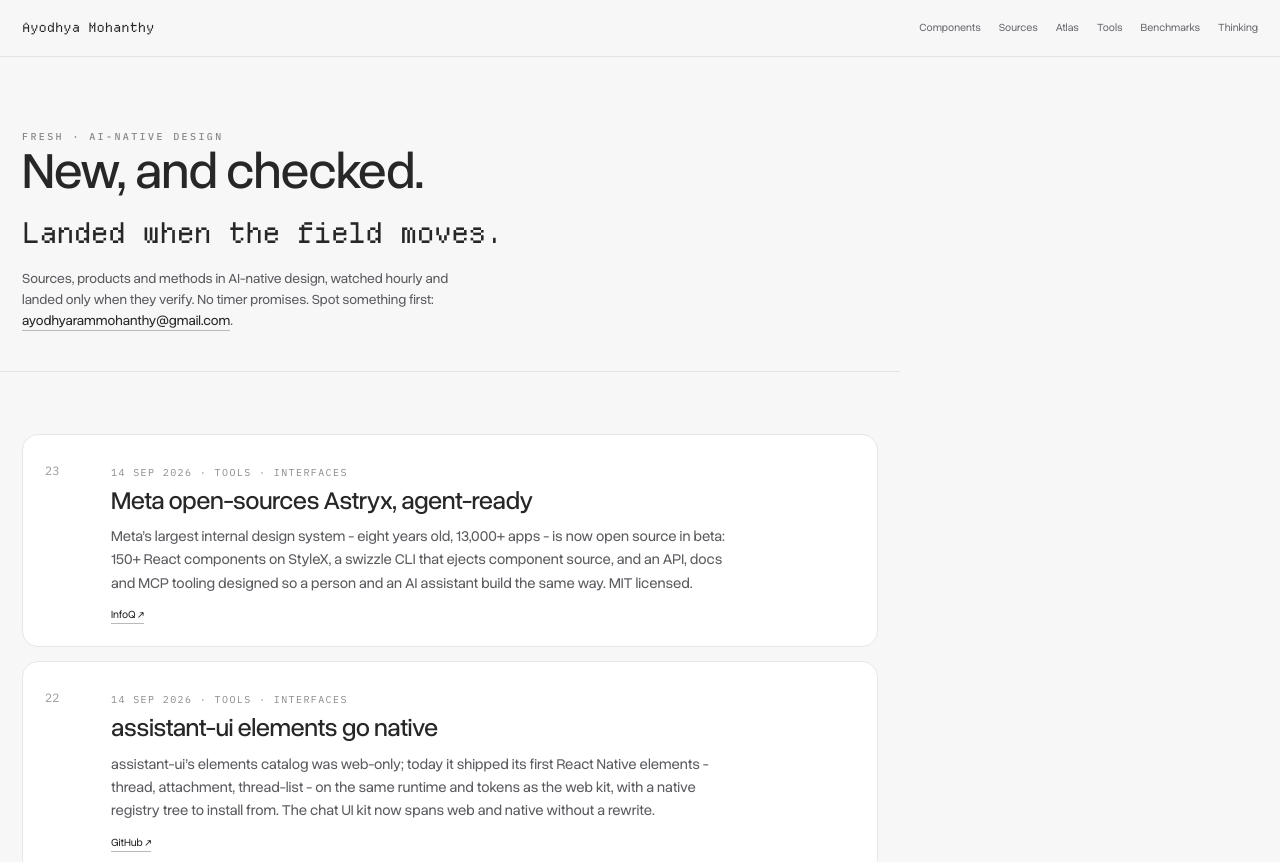
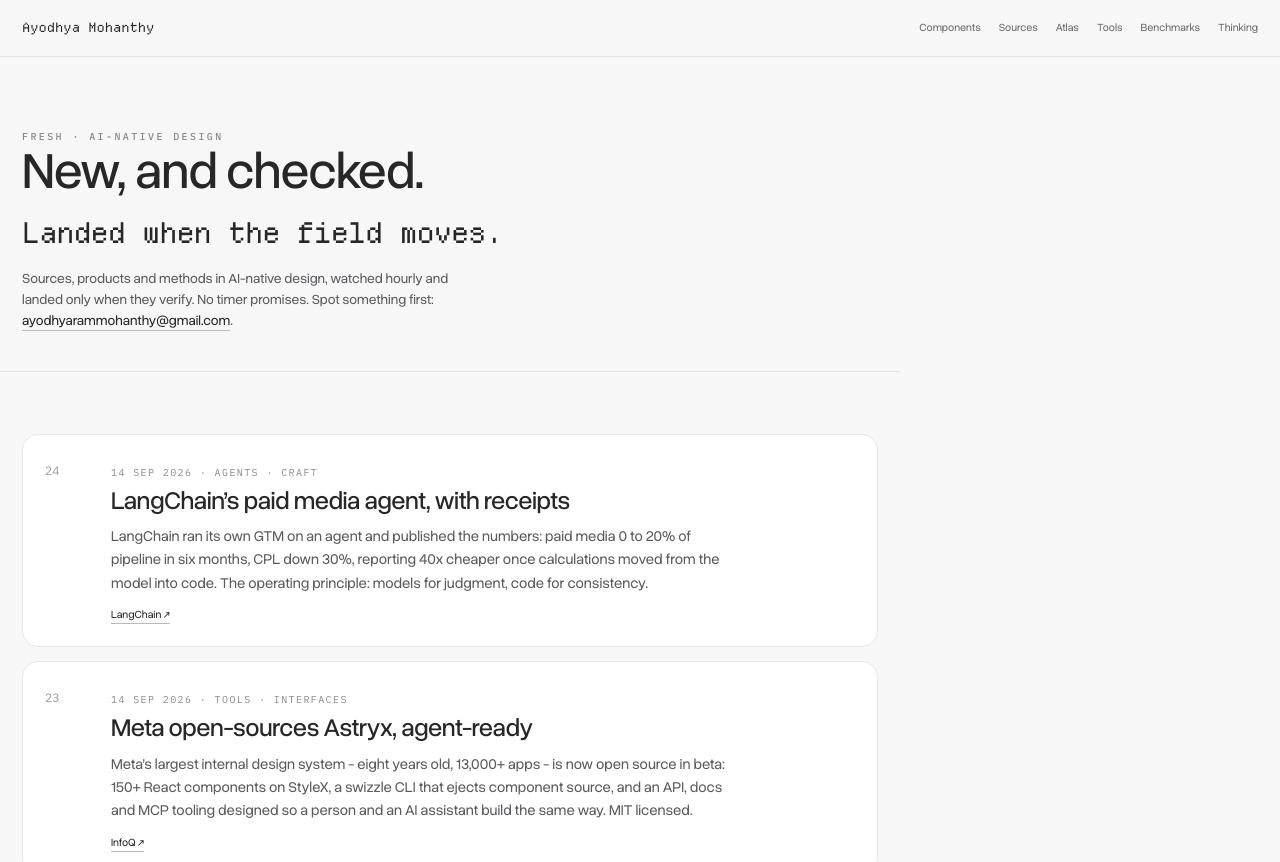
Before and after one commit to ayodhyamohanthy/ai-portfolio, a Next.js app: page /fresh in a window 1280 px wide. Shown: the top 862 px of the page. Built offline with nearby package versions, Linux system fonts and the light colour scheme.

Commit message:
FreshFind 24: LangChain paid media agent

```diff
--- a/app/freshData.ts
+++ b/app/freshData.ts
@@ -1,5 +1,6 @@
 export type FreshFind={date:string;title:string;body:string;source:{label:string;url:string};tags:string[]};
 export const freshFinds:FreshFind[]=[
+{date:'14 Sep 2026',title:'LangChain\u2019s paid media agent, with receipts',body:'LangChain ran its own GTM on an agent and published the numbers: paid media 0 to 20% of pipeline in six months, CPL down 30%, reporting 40x cheaper once calculations moved from the model into code. The operating principle: models for judgment, code for consistency.',source:{label:'LangChain',url:'https://www.langchain.com/blog/paid-media-agent'},tags:['Agents','Craft']},
 {date:'14 Sep 2026',title:'Meta open-sources Astryx, agent-ready',body:'Meta\u2019s largest internal design system - eight years old, 13,000+ apps - is now open source in beta: 150+ React components on StyleX, a swizzle CLI that ejects component source, and an API, docs and MCP tooling designed so a person and an AI assistant build the same way. MIT licensed.',source:{label:'InfoQ',url:'https://www.infoq.com/news/2026/09/meta-astryx-design-system/'},tags:['Tools','Interfaces']},
 {date:'14 Sep 2026',title:'assistant-ui elements go native',body:'assistant-ui\u2019s elements catalog was web-only; today it shipped its first React Native elements - thread, attachment, thread-list - on the same runtime and tokens as the web kit, with a native registry tree to install from. The chat UI kit now spans web and native without a rewrite.',source:{label:'GitHub',url:'https://github.com/assistant-ui/assistant-ui/pull/7347'},tags:['Tools','Interfaces']},
 {date:'14 Sep 2026',title:'Bolt Forge: allocation as payment',body:'Bolt.new launched an open-weights-only agent today: build with GLM/Kimi/DeepSeek, opt in to share anonymized sessions that train open models with Arcee, and get 50x usage in return. The open models score 92.2 against the top paid model\u2019s 101 on Bolt\u2019s own index - a nine-point trade, priced in tokens.',source:{label:'Bolt.new',url:'https://bolt.new/blog/what-is-bolt-forge'},tags:['Tools','Agents']},
```
